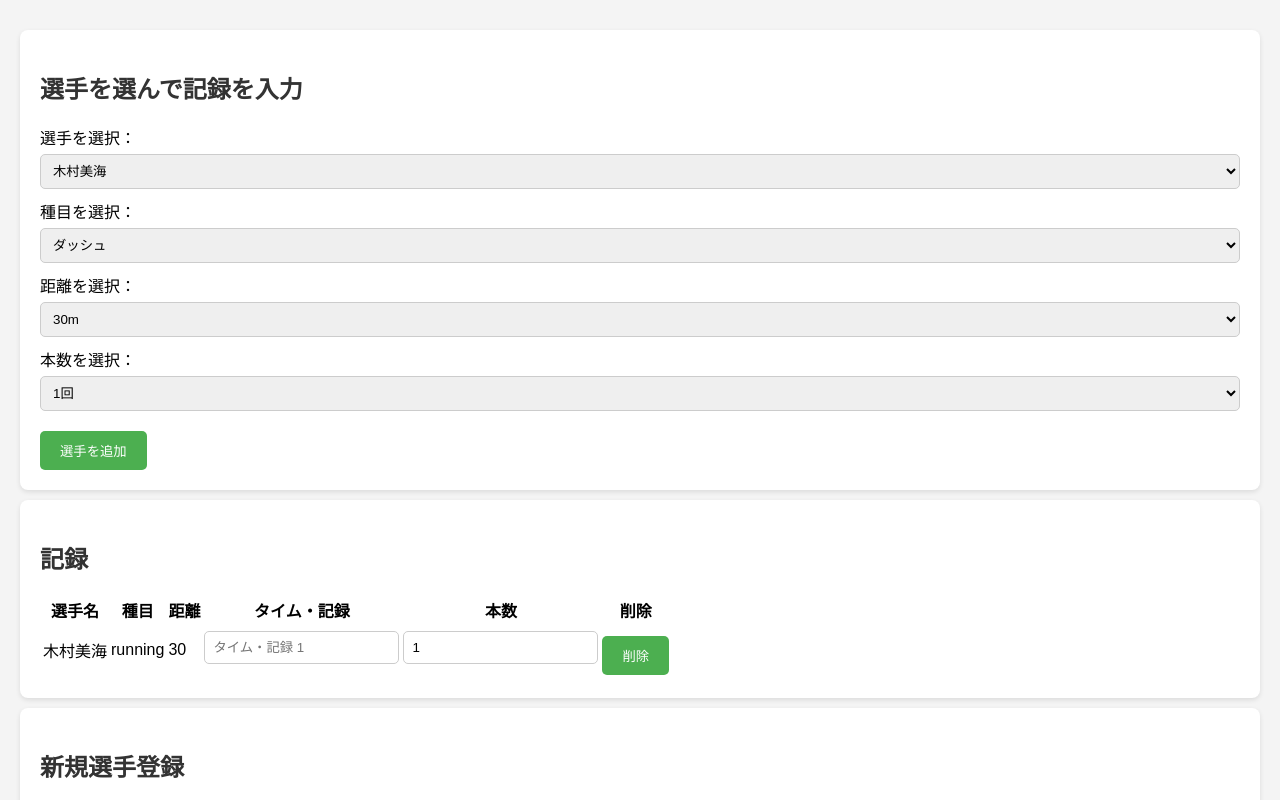
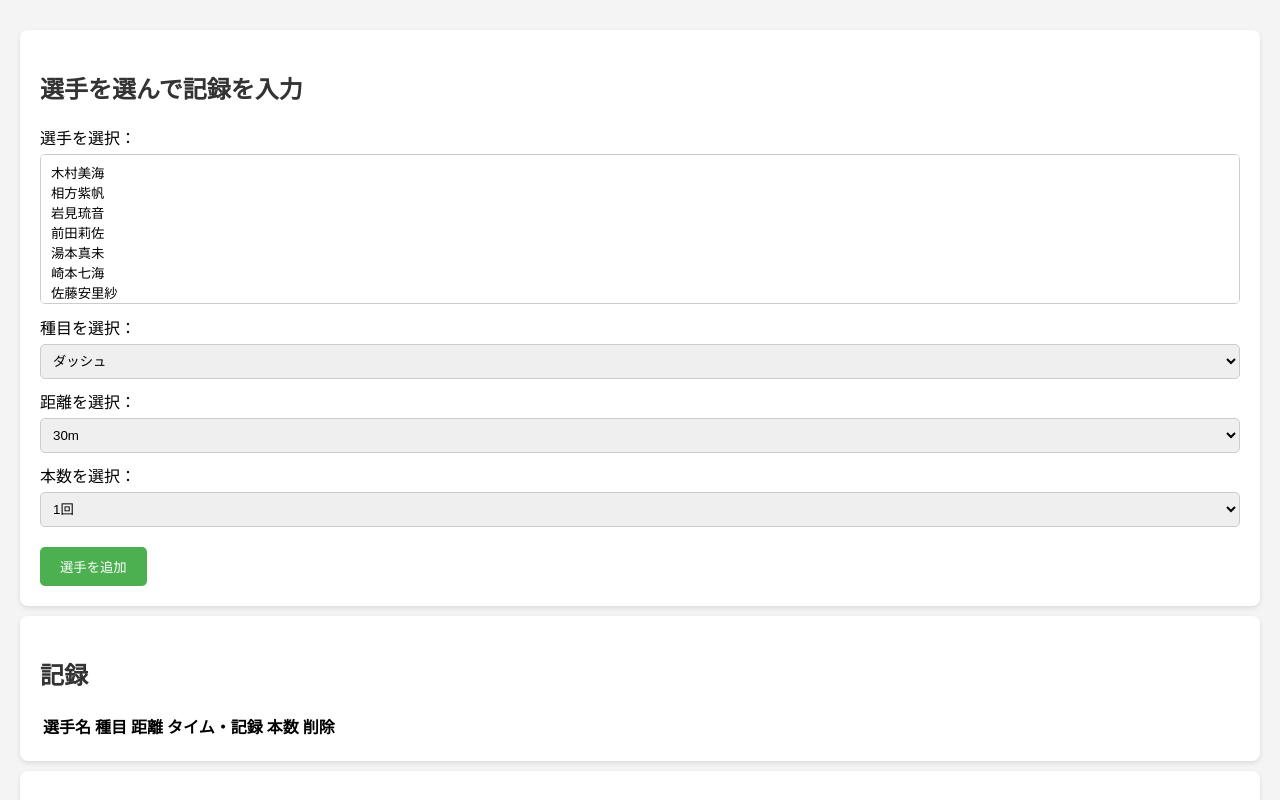
Before and after one commit to Kimu0650/NEWTFtimuRun, a plain HTML site: page index.html in a window 1280 px wide. Both pictures are taken after a click on the button "選手を追加". Shown: the top 800 px of the page. Drawn offline with Linux system fonts and the light colour scheme.

Commit message:
Add distance and runs selection, preserve player name

```diff
--- a/index.html
+++ b/index.html
@@ -12,7 +12,7 @@
     <section id="record-entry">
         <h2>選手を選んで記録を入力</h2>
         <label for="athlete-select">選手を選択：</label>
-        <select id="athlete-select">
+        <select id="athlete-select" multiple>
             <!-- 事前登録選手をここに追加 -->
         </select>
 
@@ -51,6 +51,7 @@
             <option value="3">3回</option>
             <option value="4">4回</option>
             <option value="5">5回</option>
+            <option value="5">手動</option>
         </select>
 
         <button id="add-selected-athletes">選手を追加</button>
@@ -85,17 +86,14 @@
     </section>
 
     <script>
-        // 記録データを格納するための配列
         let records = [];
-
-        // 事前登録の選手名
         const predefinedAthletes = [
             '木村美海', '相方紫帆', '岩見琉音', '前田莉佐',
             '湯本真未', '崎本七海', '佐藤安里紗', '永瀬裕大',
             '和田卓英', '北川大喜', '木下裕翔', '中村香葉'
         ];
 
-        // 事前登録選手をrecords配列に追加
+        // 事前登録選手を記録配列に追加
         predefinedAthletes.forEach(name => {
             records.push({
                 playerId: records.length + 1,
@@ -111,22 +109,19 @@
         const athleteSelect = document.getElementById('athlete-select');
         predefinedAthletes.forEach((name, index) => {
             const option = document.createElement('option');
-            option.value = index + 1;  // 1から始めるID
+            option.value = index + 1;
             option.textContent = name;
             athleteSelect.appendChild(option);
         });
 
-        // 新しい選手をrecords配列に追加する関数
+        // 新しい選手を追加する関数
         function addNewAthlete() {
             const newAthleteName = document.getElementById('new-athlete-name').value.trim();
-
-            // 名前が空の場合は追加しない
             if (!newAthleteName) {
                 alert('選手名を入力してください。');
                 return;
             }
 
-            // 新しい選手を追加
             records.push({
                 playerId: records.length + 1,
                 name: newAthleteName,
@@ -136,93 +131,76 @@
                 count: 1
             });
 
-            // 選手選択のドロップダウンにも新しい選手を追加
             const option = document.createElement('option');
-            option.value = records.length;  // 新しい選手のID
+            option.value = records.length;
             option.textContent = newAthleteName;
             athleteSelect.appendChild(option);
 
-            // 選手名入力フォームをリセット
             document.getElementById('new-athlete-name').value = '';
         }
 
         // 選手を追加する関数
         document.getElementById('add-selected-athletes').addEventListener('click', function() {
-            const selectedAthleteId = parseInt(document.getElementById('athlete-select').value);
+            const selectedAthleteIds = Array.from(document.getElementById('athlete-select').selectedOptions).map(option => parseInt(option.value));
             const event = document.getElementById('event-select').value;
             const distance = document.getElementById('distance-select').value;
             const recordCount = parseInt(document.getElementById('record-count').value);
 
-            // 選手が選ばれていない場合は警告を表示
-            if (!selectedAthleteId) {
+            if (selectedAthleteIds.length === 0) {
                 alert('選手を選択してください。');
                 return;
             }
 
-            // 選択した選手のIDに基づいて記録を追加
-            const athlete = records[selectedAthleteId - 1];
-            athlete.event = event;
-            athlete.distance = distance;
-            athlete.count = recordCount;
-            athlete.records = new Array(recordCount).fill('');
+            selectedAthleteIds.forEach(id => {
+                const athlete = records[id - 1];
+                athlete.event = event;
+                athlete.distance = distance;
+                athlete.count = recordCount;
+                athlete.records.push(...new Array(recordCount).fill(''));
+            });
 
             renderTable();
         });
 
-        // 記録テーブルを再描画する関数
+        // 記録テーブルを描画
         function renderTable() {
             const tbody = document.getElementById('record-table-body');
-            tbody.innerHTML = ''; // 既存のテーブル行をクリア
+            tbody.innerHTML = '';
 
             records.forEach((record, index) => {
-                // 記録が設定されていない選手はスキップ
-                if (record.event === '' || record.distance === '') {
-                    return;
-                }
+                if (record.event === '' || record.distance === '') return;
 
                 const tr = document.createElement('tr');
-
-                // 選手名
                 tr.innerHTML += `<td>${record.name}</td>`;
-
-                // 種目
                 tr.innerHTML += `<td>${record.event}</td>`;
-
-                // 距離
                 tr.innerHTML += `<td>${record.distance}</td>`;
 
-                // 記録入力（本数に応じた入力フィールド）
                 let recordInputs = '';
                 for (let i = 0; i < record.count; i++) {
-                    recordInputs += `<input type="text" value="${record.records[i] || ''}" onchange="updateRecordField(${index}, 'records', this.value, ${i})"
-placeholder="タイム・記録 ${i+1}">`;
+                    recordInputs += `<input type="text" value="${record.records[i]}" onchange="updateRecordField(${index}, 'records', this.value, ${i})"
+placeholder="タイム・記録"> `;
                 }
                 tr.innerHTML += `<td>${recordInputs}</td>`;
-
-                // 本数入力
-                tr.innerHTML += `<td><input type="number" value="${record.count}" onchange="updateRecordField(${index}, 'count', this.value)"></td>`;
-
-                // 削除ボタン
+                tr.innerHTML += `<td>${record.count}</td>`;
                 tr.innerHTML += `<td><button onclick="deleteRecord(${index})">削除</button></td>`;
-
                 tbody.appendChild(tr);
             });
         }
 
-        // 記録フィールドを更新する関数
+        // 記録を更新
         function updateRecordField(playerIndex, field, value, index) {
             if (field === 'records') {
-                records[playerIndex].records[index] = value;
+                records[playerIndex][field][index] = value;
             } else {
                 records[playerIndex][field] = value;
             }
             renderTable();
         }
 
-        // 記録を削除する関数
+        // 記録を削除
         function deleteRecord(playerIndex) {
-            records.splice(playerIndex, 1);  // 選手を削除
-            renderTable();  // テーブルを再描画
+            records.splice(playerIndex, 1);
+            renderTable();
         }
 
         // 最初にテーブルを描画
```
